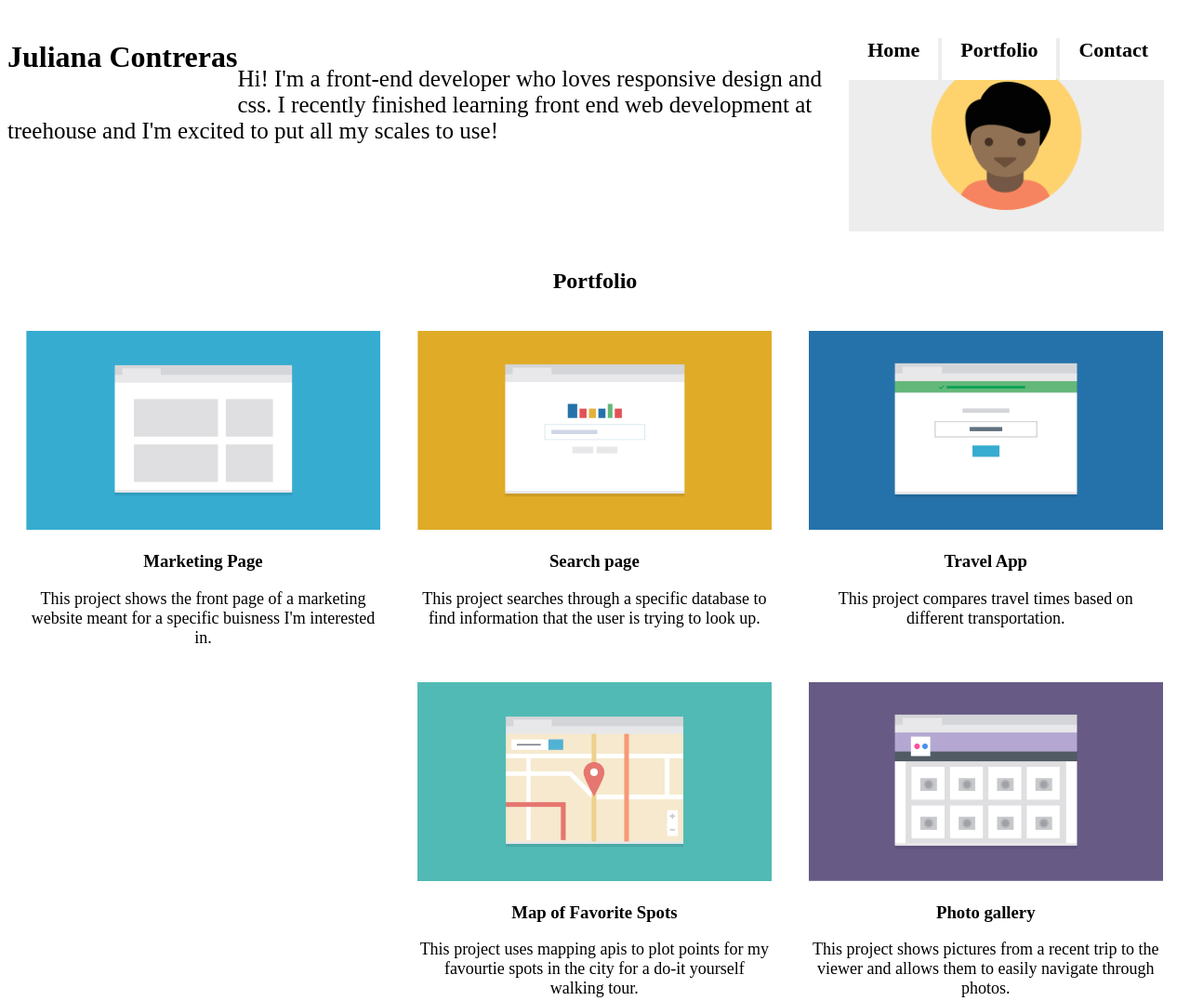
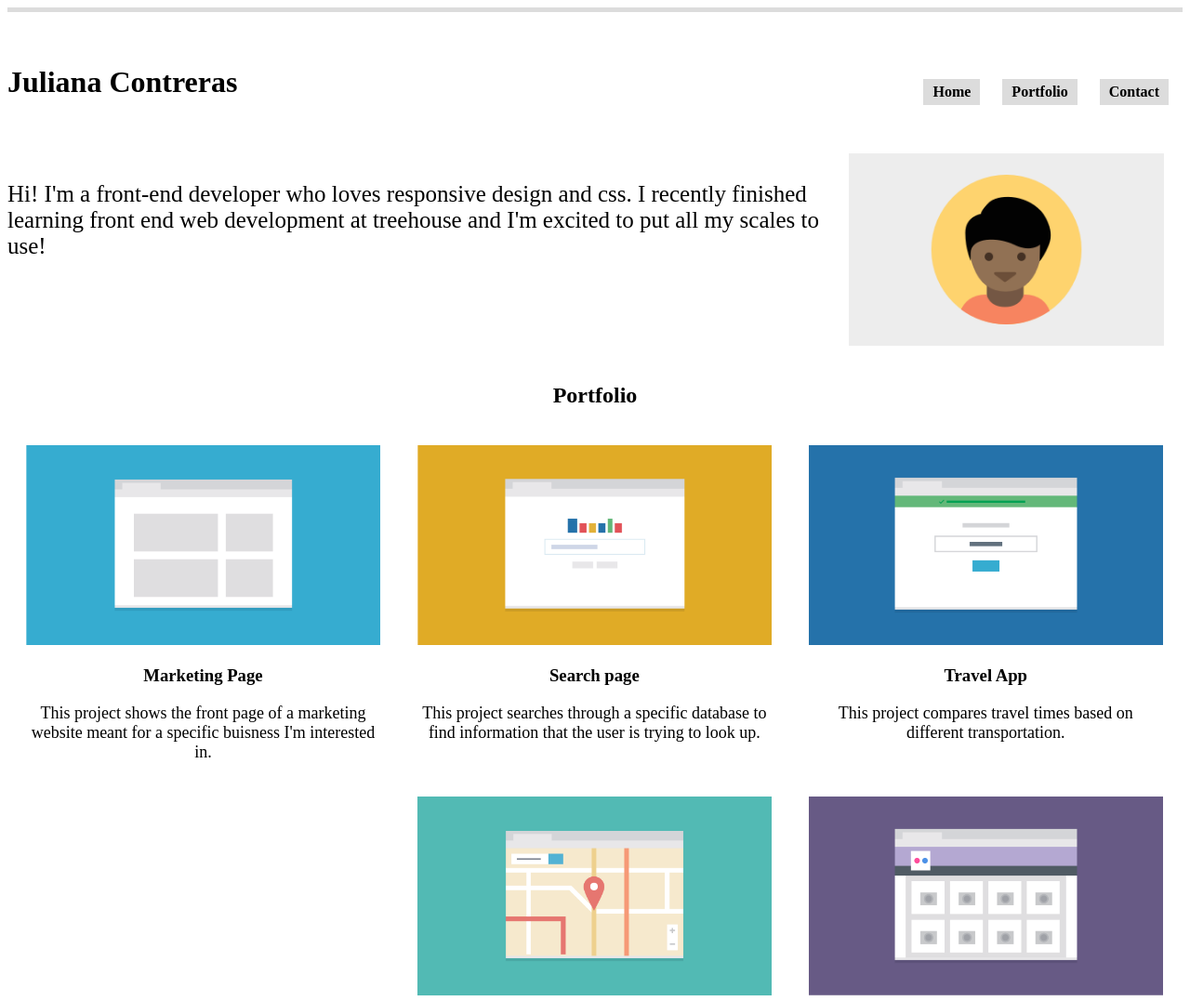
Before and after one commit to JulianaContreras/Second-techdegree-project, a plain HTML site: page index.html in a window 1280 px wide. Shown: the top 1077 px of the page at 93% size. Drawn offline with Linux system fonts and the light colour scheme.

Commit message:
adjusted header

```diff
--- a/index.html
+++ b/index.html
@@ -4,19 +4,20 @@
   <link rel="stylesheet" href="style.css">
     </head>
 <body>
-    <header >
-      <h1 class= "title"> Juliana Contreras </h1>
+    <header>
+      <h1> <a href="#"> Juliana Contreras </a></h1>
       <h4>  <ul class= "main">
-        <ul class="home">Home</ul>
-        <ul class="portfolio">Portfolio</ul>
-        <ul class="contact">Contact</ul>
+        <ul>Home</ul>
+        <ul>Portfolio</ul>
+        <ul>Contact</ul>
       </ul>
     </h4>
+    </header>
     <div class="clearfix">
       <img src="images/profile-pic.png" alt="Profile image" class="pf-img">
       <p class="intro-p">Hi! I'm a front-end developer who loves responsive design and css. I recently finished learning front end web development at treehouse and I'm excited to put all my scales to use!</p>
     </div>
-      </header>
+
 
       <main>
 
@@ -63,9 +64,9 @@
       </main>
 
       <footer>
-        <h1 class="heading"> Contact </h1>
-        <p class="heading"> Phone (510)xxx-xxxx </p>
-        <p class="heading"> Email: blahblah@gmail.com</p>
+        <h1> Contact </h1>
+        <p> Phone (510)xxx-xxxx </p>
+        <p> Email: blahblah@gmail.com</p>
 
         <div class="bottom clearfix">
           <h2 class="stu-name">Juliana Contreras </h2>
--- a/style.css
+++ b/style.css
@@ -8,11 +8,26 @@
   width: 100%;
 }
 
-.body {
+body {
   border-top: solid 5px #dcdcdc;
   border-bottom: solid 5px #dcdcdc;
   padding-top:30px;
   padding-bottom:30px;
+}
+header {
+  margin:0 auto;
+}
+
+a {
+  text-decoration: none;
+  color: black;
+}
+
+.main ul {
+  Padding:10px 0;
+  margin:5px;
+  background-color: #dcdcdc;
+  width:100%;
 }
 
 .intro-p {
@@ -39,22 +54,6 @@ padding: 20px;
   text-align: center;
 }
 
-.main {
-  padding: 20px;
-  display: inline-block;
-}
-
-.home,
-.portfolio,
-.contact {
-  border:solid 5px white;
-  padding:5px;
-  padding-right: 150px;
-  padding-left: 150px;
-  background-color: #dcdcdc;
-  font-size: 20px;
-}
-
 .clearfix::after {
   display:table;
   content:"";
@@ -66,21 +65,7 @@ padding: 20px;
   text-align:center;
 }
 
-.stu-name {
-  float: left;
 
-}
-
-.back-to-top {
-  float:right;
-  color:black;
-  text-decoration: none;
-
-}
-
-.bottom {
-  display:inline;
-}
 
 /*@media query */
 @media (min-width: 768px) {
@@ -98,19 +83,16 @@ padding: 20px;
    float: left;
    padding:20px;
   }
-.home,
-.portfolio,
-.contact {
-  background-color: white;
-  border:none;
-  padding:20px;
-  display:inline;
-  font-size: 22px;
-}
+  .main ul {
+    display: inline-block;
+    width: auto;
+    margin-right: 15px;
+    padding:5px 10px;
+    }
   /* .containers {
     width: 50%;
   } */
-}
+
 
 @media (min-width:1024px) {
 .portfolio-item {
@@ -119,9 +101,6 @@ padding: 20px;
    padding:20px;
   }
 
-  .title {
-    float:left;
-  }
 
   .intro-p {
     text-align: left;
@@ -131,11 +110,17 @@ padding: 20px;
     width:30%;
   }
 
-  .main {
-	position: absolute;
-	top: 5px;
-	right: 5px;
-  bottom: 50px;
+  header {
+   display: flex;
+   justify-content: space-between;
+   align-items: center;
+ }
+
+ .main,
+ .main ul {
+   width: initial;
+   margin-bottom: 0;
+ }
 }
 
 }
```
